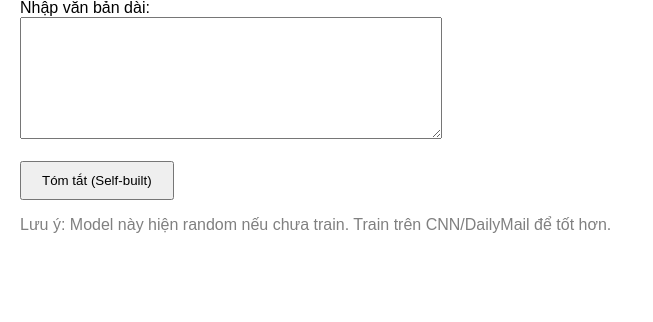
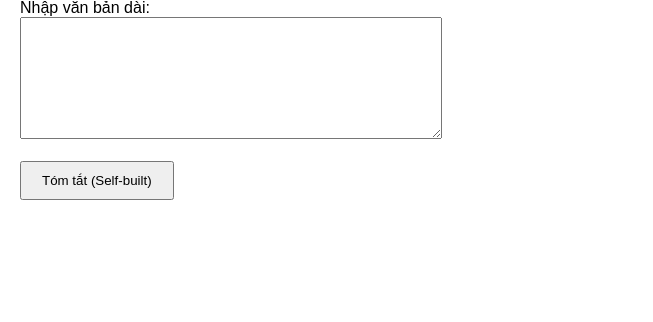
Before and after one commit to Hungnp05/Summarizer, a FastAPI app: page /self-built in a window 1280 px wide. Shown: the part 136-458 px from the top of the page, without its empty margins (0-653 px from the left). Run offline with FastAPI, Linux system fonts and the light colour scheme.

Commit message:
Update UI

```diff
--- a/app/templates/self_built.html
+++ b/app/templates/self_built.html
@@ -28,7 +28,6 @@
     </div>
     {% endif %}
 
-    <p style="color: gray;">Lưu ý: Model này hiện random nếu chưa train. Train trên CNN/DailyMail để tốt hơn.</p>
 </body>
 </html>
 
```
